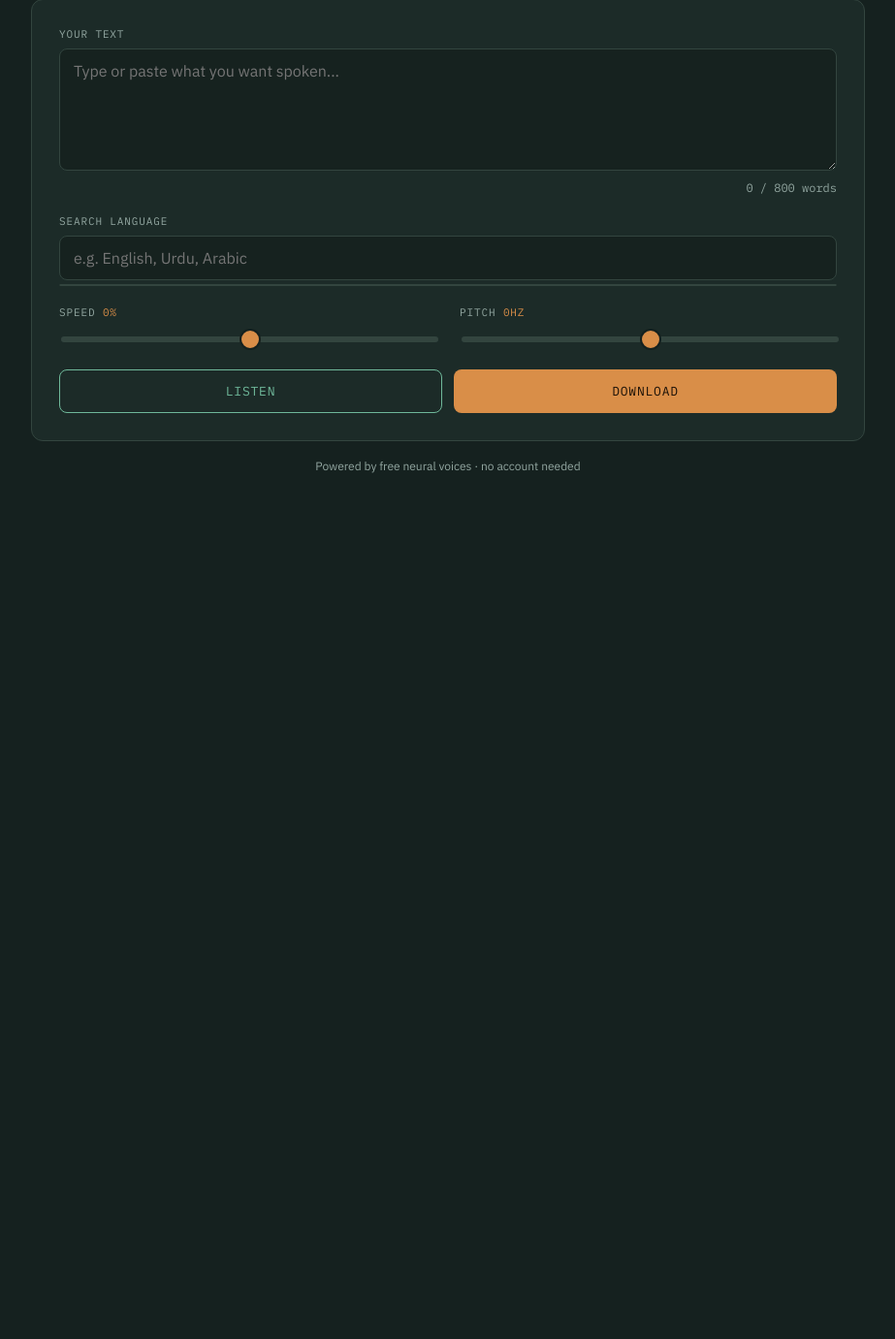
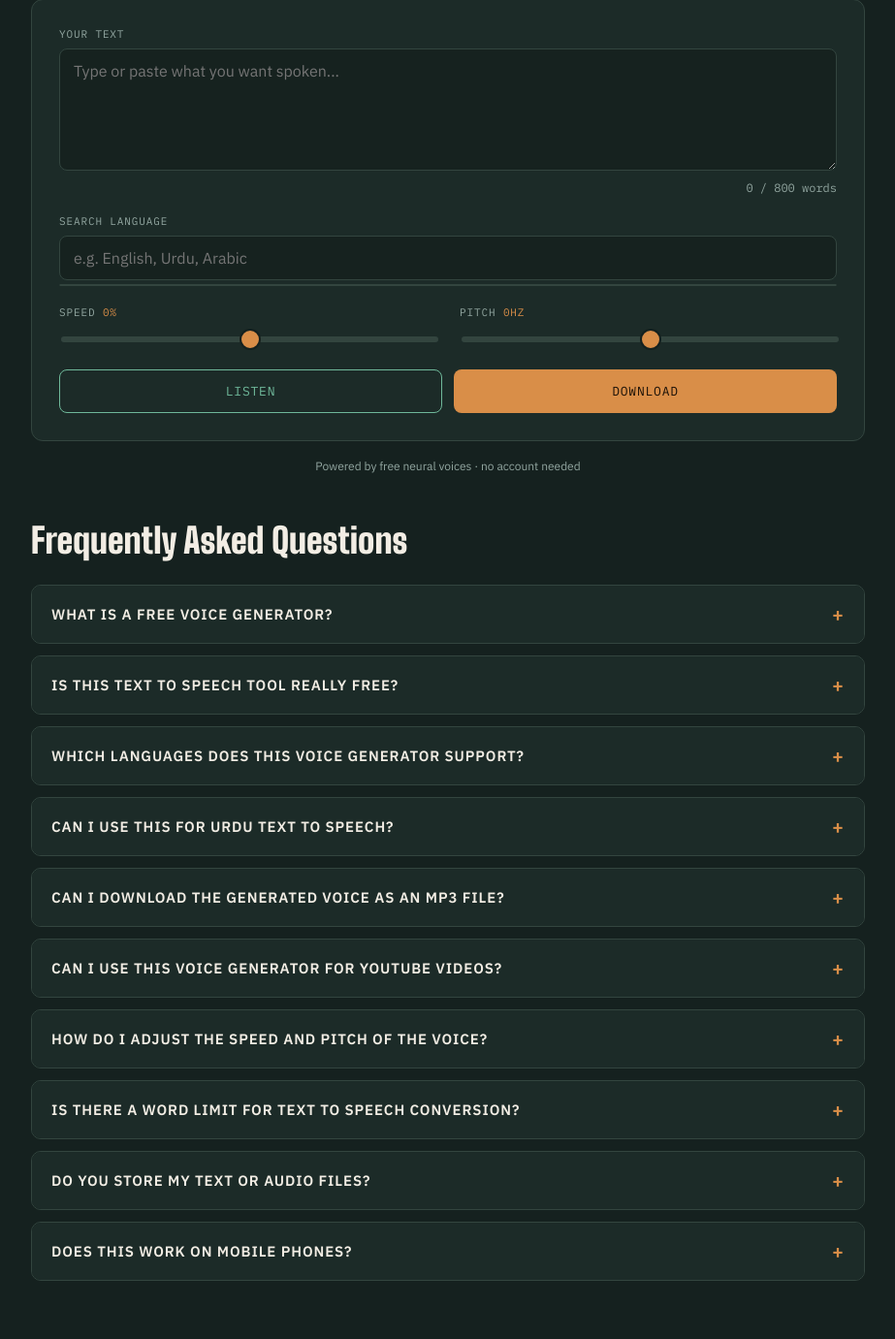
Before and after one commit to bahadurakmal1620-prog/voice-generator, a Python web app: template templates/index.html in a window 1280 px wide. Shown: the part 279-1660 px from the top of the page at 97% size, without its empty margins (178-1101 px from the left). Before the commit the page ends 767 px from the top, so only its background shows below. Run offline with Jinja, Linux system fonts and the light colour scheme; the template is opened without the code that fills it, so the values that code supplies are empty.

Commit message:
Add FAQ section to homepage for SEO

```diff
--- a/templates/index.html
+++ b/templates/index.html
@@ -1,6 +1,6 @@
 <!DOCTYPE html>
 <html lang="en">
-<head><!-- Google tag (gtag.js) --><script async src="https://www.googletagmanager.com/gtag/js?id=G-WGG3QXTRWB"></script><script>window.dataLayer = window.dataLayer || [];function gtag(){dataLayer.push(arguments);}gtag("js", new Date());gtag("config", "G-WGG3QXTRWB");</script>
+<head>
 <meta charset="UTF-8">
 <title>Free Voice Generator - Text to Speech in 50+ Languages</title>
 <meta name="description" content="Free online text to speech generator. Convert text to natural AI voice in English, Urdu, Hindi, Arabic, Spanish and 50+ languages. No signup required. Download MP3 free.">
@@ -10,6 +10,7 @@
 <meta name="viewport" content="width=device-width, initial-scale=1.0">
 <link rel="preconnect" href="https://fonts.googleapis.com">
 <link href="https://fonts.googleapis.com/css2?family=Big+Shoulders+Display:wght@700;900&family=IBM+Plex+Sans:wght@400;500;600&family=IBM+Plex+Mono:wght@400;500&display=swap" rel="stylesheet">
+<!-- Google tag (gtag.js) --><script async src="https://www.googletagmanager.com/gtag/js?id=G-WGG3QXTRWB"></script><script>window.dataLayer = window.dataLayer || [];function gtag(){dataLayer.push(arguments);}gtag("js", new Date());gtag("config", "G-WGG3QXTRWB");</script>
 <style>
   :root{
     --bg:#15211F;
@@ -32,6 +33,10 @@
     padding:48px 20px;
   }
   .wrap{ width:100%; max-width:860px; }
+
+  nav{margin-bottom:32px;font-family:'IBM Plex Mono',monospace;font-size:13px;}
+  nav a{color:var(--mint);text-decoration:none;margin-right:20px;}
+  nav a:hover{text-decoration:underline;}
 
   .eyebrow{
     font-family:'IBM Plex Mono',monospace;
@@ -190,6 +195,49 @@
     font-size:12px; color:var(--text-muted); margin-top:18px; text-align:center;
   }
 
+  .faq-section{
+    margin-top:48px;
+  }
+  .faq-section h2{
+    font-family:'Big Shoulders Display',sans-serif;
+    font-weight:900;
+    font-size:36px;
+    margin-bottom:24px;
+    color:var(--text);
+  }
+  .faq-item{
+    border:1px solid var(--panel-border);
+    border-radius:10px;
+    margin-bottom:12px;
+    overflow:hidden;
+  }
+  .faq-question{
+    width:100%;
+    background:var(--panel);
+    color:var(--text);
+    font-family:'IBM Plex Sans',sans-serif;
+    font-size:15px;
+    font-weight:600;
+    padding:16px 20px;
+    text-align:left;
+    cursor:pointer;
+    border:none;
+    display:flex;
+    justify-content:space-between;
+    align-items:center;
+  }
+  .faq-question:hover{ background:#223330; }
+  .faq-question span{ color:var(--amber); font-size:20px; }
+  .faq-answer{
+    display:none;
+    padding:16px 20px;
+    background:#16221F;
+    color:var(--text-muted);
+    font-size:14px;
+    line-height:1.7;
+  }
+  .faq-answer.open{ display:block; }
+
   @media (max-width: 480px){
     body{ padding:28px 14px; }
     h1{ font-size:38px; }
@@ -203,12 +251,13 @@
 </head>
 <body>
 <div class="wrap">
-  <nav style="margin-bottom:32px;font-family:'IBM Plex Mono',monospace;font-size:13px;">
-    <a href="/" style="color:var(--mint);text-decoration:none;margin-right:20px;">Home</a>
-    <a href="/about" style="color:var(--mint);text-decoration:none;margin-right:20px;">About</a>
-    <a href="/contact" style="color:var(--mint);text-decoration:none;margin-right:20px;">Contact</a>
-    <a href="/privacy-policy" style="color:var(--mint);text-decoration:none;margin-right:20px;">Privacy</a>
-    <a href="/terms" style="color:var(--mint);text-decoration:none;">Terms</a>
+
+  <nav>
+    <a href="/">Home</a>
+    <a href="/about">About</a>
+    <a href="/contact">Contact</a>
+    <a href="/privacy-policy">Privacy</a>
+    <a href="/terms">Terms</a>
   </nav>
 
   <div class="eyebrow">Free &middot; No sign-up &middot; No API key</div>
@@ -259,6 +308,102 @@
   </div>
 
   <p class="hint">Powered by free neural voices &middot; no account needed</p>
+
+  <div class="faq-section">
+    <h2>Frequently Asked Questions</h2>
+
+    <div class="faq-item">
+      <button class="faq-question" onclick="toggleFaq(this)">
+        What is a free voice generator? <span>+</span>
+      </button>
+      <div class="faq-answer">
+        A free voice generator is an online tool that converts written text into spoken audio using artificial intelligence. Our tool uses advanced neural text-to-speech technology to produce natural, human-like voices in over 50 languages, completely free with no account required.
+      </div>
+    </div>
+
+    <div class="faq-item">
+      <button class="faq-question" onclick="toggleFaq(this)">
+        Is this text to speech tool really free? <span>+</span>
+      </button>
+      <div class="faq-answer">
+        Yes, completely free. There are no hidden charges, no subscription plans, and no account required. You can generate and download as many voice files as you need at no cost.
+      </div>
+    </div>
+
+    <div class="faq-item">
+      <button class="faq-question" onclick="toggleFaq(this)">
+        Which languages does this voice generator support? <span>+</span>
+      </button>
+      <div class="faq-answer">
+        Our voice generator supports over 50 languages including English, Urdu, Hindi, Arabic, Spanish, French, German, Chinese, Japanese, Korean, Portuguese, Russian, Turkish, and many more. Each language has multiple voice options including male and female voices.
+      </div>
+    </div>
+
+    <div class="faq-item">
+      <button class="faq-question" onclick="toggleFaq(this)">
+        Can I use this for Urdu text to speech? <span>+</span>
+      </button>
+      <div class="faq-answer">
+        Yes. Our tool fully supports Urdu text to speech with natural neural voices. Simply search for Urdu in the language search box, select your preferred voice (male or female), type or paste your Urdu text, and click Listen or Download to get your audio file.
+      </div>
+    </div>
+
+    <div class="faq-item">
+      <button class="faq-question" onclick="toggleFaq(this)">
+        Can I download the generated voice as an MP3 file? <span>+</span>
+      </button>
+      <div class="faq-answer">
+        Yes. After generating your voice, click the Download button to save the audio as an MP3 file directly to your device. You can use this file in videos, podcasts, presentations, or any other project.
+      </div>
+    </div>
+
+    <div class="faq-item">
+      <button class="faq-question" onclick="toggleFaq(this)">
+        Can I use this voice generator for YouTube videos? <span>+</span>
+      </button>
+      <div class="faq-answer">
+        Absolutely. Many content creators use our free voice generator to create voiceovers for YouTube videos, TikTok content, Instagram reels, and podcasts. Simply type your script, generate the voice, download the MP3, and add it to your video editor.
+      </div>
+    </div>
+
+    <div class="faq-item">
+      <button class="faq-question" onclick="toggleFaq(this)">
+        How do I adjust the speed and pitch of the voice? <span>+</span>
+      </button>
+      <div class="faq-answer">
+        Use the Speed and Pitch sliders below the voice selector. Drag the Speed slider right to make the voice faster or left to slow it down. Drag the Pitch slider up for a higher voice or down for a deeper one. Changes apply instantly when you generate the next audio.
+      </div>
+    </div>
+
+    <div class="faq-item">
+      <button class="faq-question" onclick="toggleFaq(this)">
+        Is there a word limit for text to speech conversion? <span>+</span>
+      </button>
+      <div class="faq-answer">
+        You can convert up to 800 words per generation. For longer content, simply split your text into sections and generate each one separately, then combine the audio files in any free audio editor.
+      </div>
+    </div>
+
+    <div class="faq-item">
+      <button class="faq-question" onclick="toggleFaq(this)">
+        Do you store my text or audio files? <span>+</span>
+      </button>
+      <div class="faq-answer">
+        No. We do not store any text you enter or any audio files you generate. All processing happens in real time and is immediately discarded after delivery. Your content remains completely private.
+      </div>
+    </div>
+
+    <div class="faq-item">
+      <button class="faq-question" onclick="toggleFaq(this)">
+        Does this work on mobile phones? <span>+</span>
+      </button>
+      <div class="faq-answer">
+        Yes. Our voice generator is fully optimized for mobile phones, tablets, and desktop computers. You can generate and download voice files directly from your phone browser with no app installation required.
+      </div>
+    </div>
+
+  </div>
+
 </div>
 
 <script>
@@ -414,6 +559,18 @@
             downloadBtn.disabled = false;
         }
     }
+
+    function toggleFaq(btn) {
+        const answer = btn.nextElementSibling;
+        const span = btn.querySelector('span');
+        const isOpen = answer.classList.contains('open');
+        document.querySelectorAll('.faq-answer').forEach(a => a.classList.remove('open'));
+        document.querySelectorAll('.faq-question span').forEach(s => s.textContent = '+');
+        if (!isOpen) {
+            answer.classList.add('open');
+            span.textContent = '-';
+        }
+    }
 </script>
 </body>
 </html>
```
